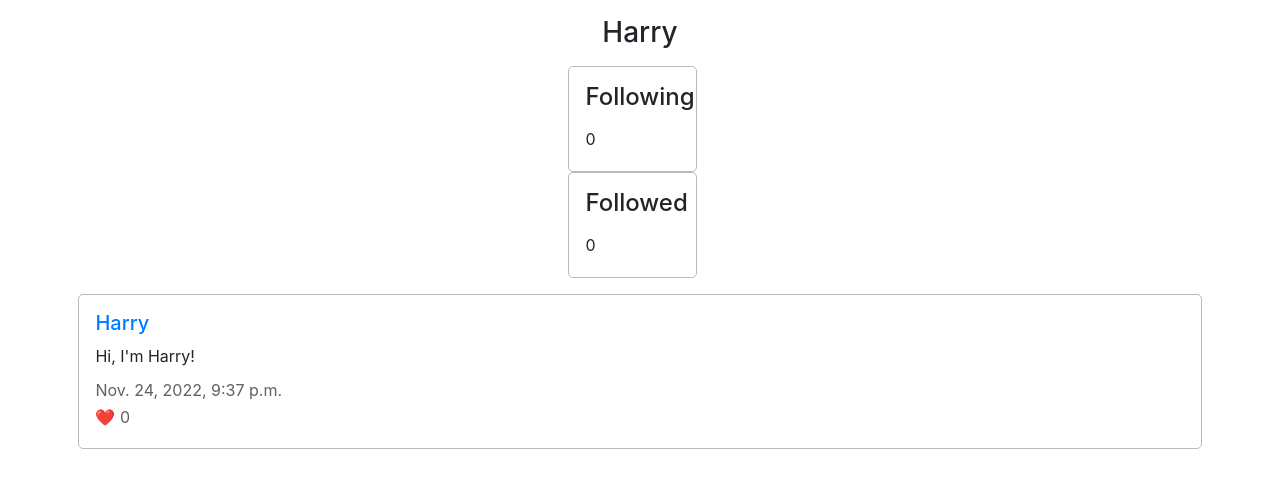
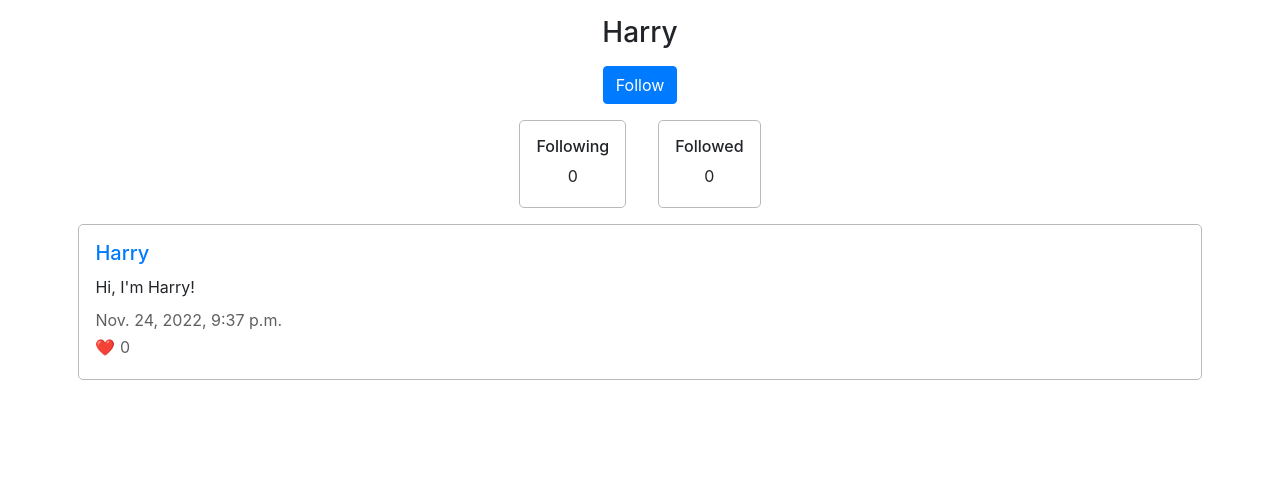
Before and after one commit to ca-Stella/cs50w-network, a Django app: a page that uses network/templates/network/user.html in a window 1280 px wide. Shown: the part 56-544 px from the top of the page. Run offline with Django 3.2, Linux system fonts and the light colour scheme; a user stored in the database is signed in; data comes from the database, SQL or seed files in the repository; data that the repository does not hold is empty; some libraries are stand-ins or nearby versions.

Commit message:
Style user page

```diff
--- a/network/static/network/styles.css
+++ b/network/static/network/styles.css
@@ -57,3 +57,12 @@ p {
 .new-post {
   height: 5rem;
 }
+
+.user-info {
+  display: flex;
+  flex-direction: row;
+  justify-content: center;
+  align-items: center;
+  text-align: center;
+  gap: 2rem;
+}
--- a/network/templates/network/user.html
+++ b/network/templates/network/user.html
@@ -2,13 +2,18 @@
 {% load static %}
 {% block body %}
     <h3>{{ username }}</h3>
+    {% if not ownpage %}
+        <div class="follow-block">
+            <button class="btn btn-primary btn-block">Follow</button>
+        </div>
+    {% endif %}
     <div class="user-info">
         <div class="section">
-            <h4>Following</h4>
+            <h6>Following</h6>
             <p>{{ following }}</p>
         </div>
         <div class="section">
-            <h4>Followed</h4>
+            <h6>Followed</h6>
             <p>{{ followed }}</p>
         </div>
     </div>
--- a/network/views.py
+++ b/network/views.py
@@ -79,7 +79,10 @@ def compose(request):
         })
 
 def user(request, username):
-    # Access username
+    # Access username of actual user
+    watcher = User.objects.get(username=request.user)
+
+    # Access username of requested page
     user = User.objects.get(username=username)
 
     # Access all their posts
@@ -90,11 +93,19 @@ def user(request, username):
     following = Follow.objects.all().filter(user=user.id).count()
     followed = user.follower.all().count()
 
-
-
-    return render(request, "network/user.html", {
+    if user == watcher:
+        return render(request, "network/user.html", {
             "username": user.username,
             "posts": userposts,
+            "ownpage": True,
             "following": following,
             "followed": followed
         })
+    else:
+        return render(request, "network/user.html", {
+            "username": user.username,
+            "posts": userposts,
+            "ownpage": False,
+            "following": following,
+            "followed": followed
+        })
```
